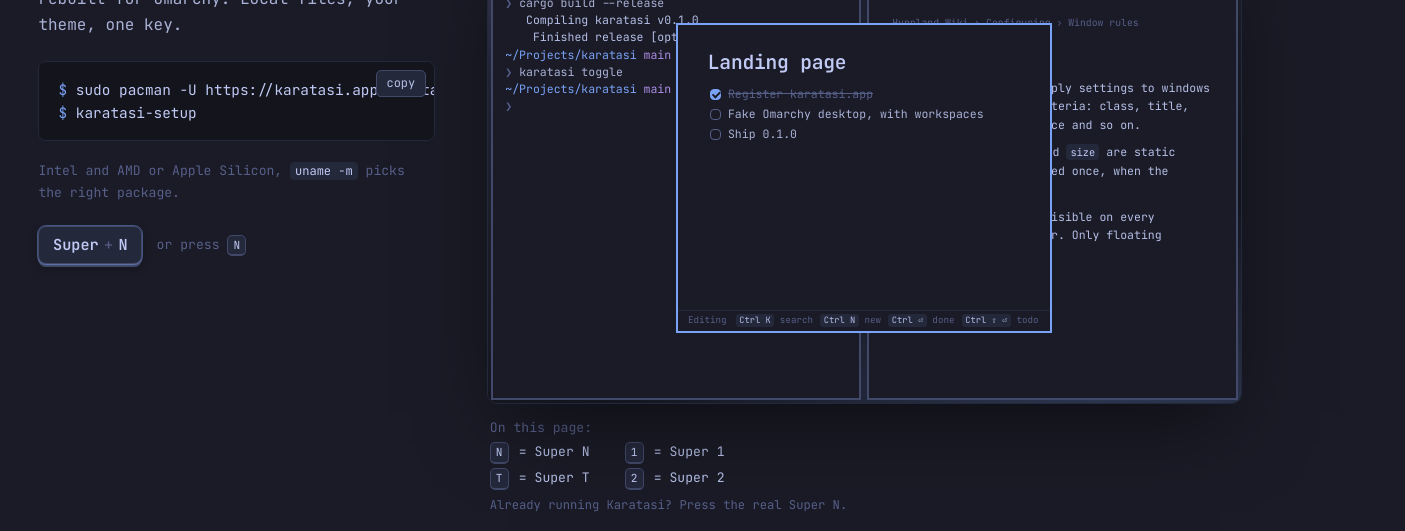
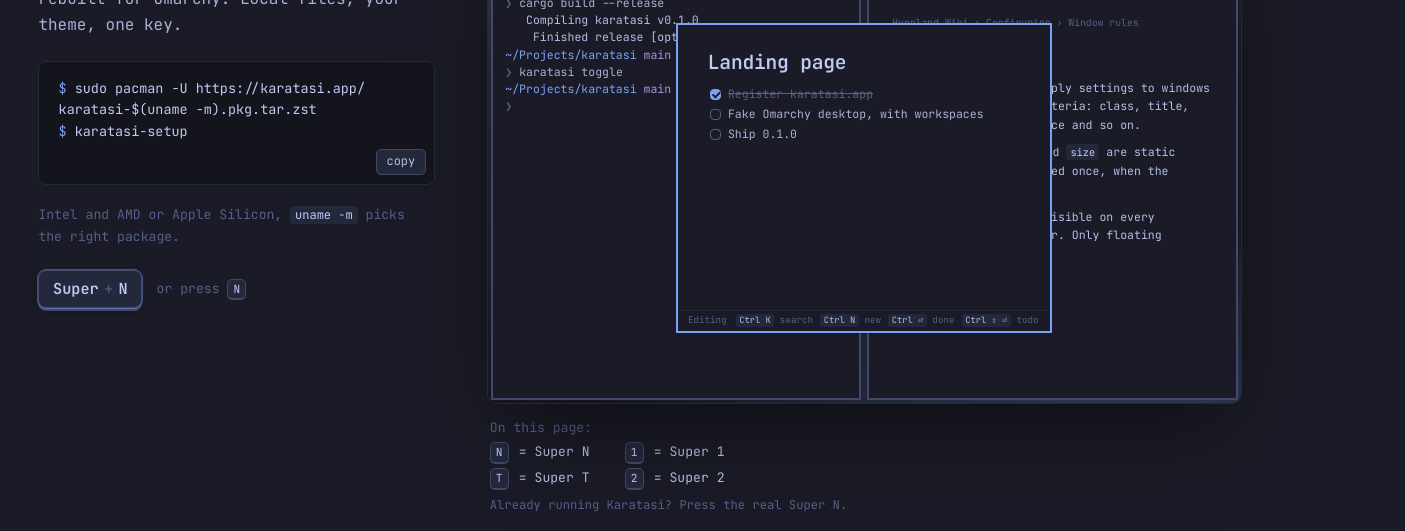
Before and after one commit to HemalR/karatasi, a website built with Vite: page site/index.html in a window 1280 px wide. Shown: the part 269-800 px from the top of the page, 1405 px wide, since content can reach past the window. Built offline with nearby package versions, Linux system fonts and the light colour scheme.

Commit message:
Wrap the install command at the domain, never inside uname -m

```diff
--- a/site/index.html
+++ b/site/index.html
@@ -144,7 +144,7 @@
           <section class="step hero active" data-scene="0">
             <div class="punch">Super N <span class="arrow">→</span> Write</div>
             <p class="lead">The Raycast Notes you left on your Mac, rebuilt for Omarchy. Local files, your theme, one key.</p>
-            <div class="cmd"><pre><code><span class="p">$</span> sudo pacman -U https://karatasi.app/karatasi-$(uname -m).pkg.tar.zst
+            <div class="cmd"><pre><code><span class="p">$</span> sudo pacman -U https://karatasi.app/<wbr>karatasi-$(uname&nbsp;-m).pkg.tar.zst
 <span class="p">$</span> karatasi-setup</code></pre><button type="button" data-copy="sudo pacman -U https://karatasi.app/karatasi-$(uname -m).pkg.tar.zst &amp;&amp; karatasi-setup">copy</button></div>
             <p class="meta">Intel and AMD or Apple Silicon, <code>uname -m</code> picks the right package.</p>
             <div class="keyrow">
@@ -364,7 +364,7 @@
                 <div>
                   <h3>Install the package</h3>
                   <p>A prebuilt package from the latest <a href="https://github.com/HemalR/karatasi/releases/latest">GitHub release</a> for both architectures Omarchy runs on; pacman resolves the dependencies. <code>uname -m</code> expands to <code>x86_64</code> on Intel and AMD machines and <code>aarch64</code> on Apple Silicon, so the same line works everywhere.</p>
-                  <div class="cmd"><pre><code><span class="p">$</span> sudo pacman -U https://karatasi.app/karatasi-$(uname -m).pkg.tar.zst</code></pre><button type="button" data-copy="sudo pacman -U https://karatasi.app/karatasi-$(uname -m).pkg.tar.zst">copy</button></div>
+                  <div class="cmd"><pre><code><span class="p">$</span> sudo pacman -U https://karatasi.app/<wbr>karatasi-$(uname&nbsp;-m).pkg.tar.zst</code></pre><button type="button" data-copy="sudo pacman -U https://karatasi.app/karatasi-$(uname -m).pkg.tar.zst">copy</button></div>
                   <p class="dim" style="margin-top:0.7rem;font-size:0.85rem">Or spell it out: <code>karatasi-x86_64.pkg.tar.zst</code> for Intel and AMD, <code>karatasi-aarch64.pkg.tar.zst</code> for Apple Silicon. Prefer to build it yourself? Clone the repo and run <code>makepkg -si</code> in <code>packaging/</code>.</p>
                 </div>
               </div>
--- a/site/styles.css
+++ b/site/styles.css
@@ -1184,12 +1184,26 @@
   margin: 1.6rem 0 0.9rem;
   max-width: 34em;
 }
+.cmd pre {
+  padding-right: 4.5rem;
+  white-space: pre-wrap;
+  overflow-wrap: anywhere;
+}
 .hero .cmd pre {
-  padding-right: 4.5rem;
+  font-size: 0.84rem;
+  padding-right: 1.2rem;
+  padding-bottom: 2.6rem;
+}
+.hero .cmd button {
+  top: auto;
+  bottom: 0.6rem;
 }
 .hero .meta {
   color: var(--fg-faint);
   font-size: 0.82rem;
+}
+.hero .meta code {
+  white-space: nowrap;
 }
 .hero .meta a {
   color: var(--fg-dim);
```
